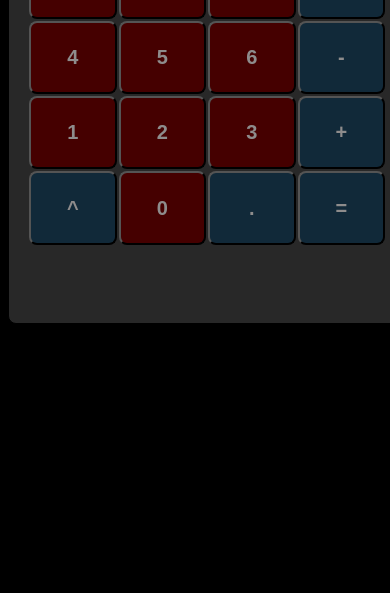
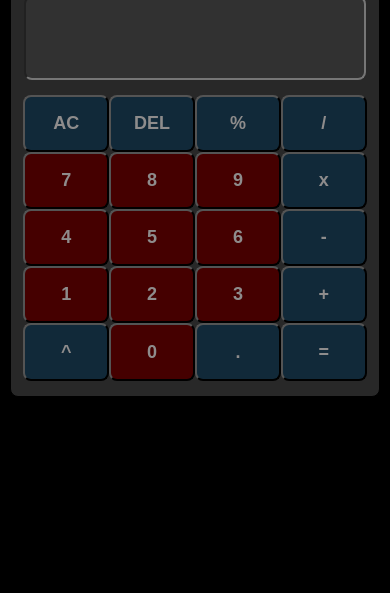
Before and after one commit to avadhoot7004/web-projects, a plain HTML site: page calculator/index.html in a window 390 px wide. Shown: the part 251-844 px from the top of the page. Drawn offline with Linux system fonts and the light colour scheme.

Commit message:
Updated media queries

```diff
--- a/calculator/styles.css
+++ b/calculator/styles.css
@@ -6,50 +6,59 @@ html {
 }
 body {
     background-color: rgb(0, 0, 0);
+    display: flex;
+    justify-content: center;
+    align-items: center;
+    height: 100vh;
+    margin: 0;
 }
 .main-frame {
-    margin: 25px auto;
     width: 400px;
-    height: 550px;
+    height: 514px;
     border: 1px solid rgb(0, 0, 0);
     border-radius: 8px;
     background-color: rgb(40, 40, 40);
+    display: flex;
+    flex-direction: column;
+    align-items: center;
 }
 .title {
-    margin-top: -17px;
-    margin-bottom: -17px;
-    padding-left: 5px;
+    margin: -14px 0;
+    padding: 5px;
     color: rgb(142, 140, 140);
     font-weight: bold;
+    width: 100%;
+    text-align: left;
 }
 #display {
     display: flex;
-    text-align: left;
-    margin: 0 auto;
-    padding: 0;
+    align-items: center;
+    justify-content: flex-end;
     width: 360px;
     height: 100px;
     border-radius: 8px;
     background-color: rgb(49, 49, 49);
     color: rgb(142, 140, 140);
     font-size: 3rem;
+    padding: 10px;
+    box-sizing: border-box;
+}
+.buttons {
+    width: 360px;
+    height: auto;
+    margin-top: 15px;
+    display: grid;
+    grid-template-columns: repeat(4, 1fr);
 }
 button {
     justify-content: center;
     cursor: pointer;
     border-radius: 8px;
     background-color: rgb(69, 0, 0);
-    color:rgb(142, 140, 140);
+    color: rgb(142, 140, 140);
     font-size: 20px;
     font-weight: bold;
-}
-.buttons {
-    width: 396px;
-    height: 415px;
-    padding: 20px;
-    gap: 2px;
-    display: grid;
-    grid-template-columns:  repeat(4, 1fr); /*fr= fractional unit 1fr indicates one column takes even amount of space*/
+    height: 67px;
 }
 button:hover {
     background-color: rgb(90, 30, 30);
@@ -67,11 +76,70 @@ button:active {
     background-color: rgba(60, 99, 124, 0.582);
 }
 
-@media (max-width: 768px) { /* For tablets and phones */
-#display {
-    font-size: 2rem; /* Reduce font size */
-    flex-direction: column; /* Stack items vertically */
-    width: 100%; /* Full width */
-    height: auto; /* Allow height to adjust naturally */
+@media (orientation: landscape) and (max-width: 768px) {
+    .main-frame {
+        width: 95vw; /* Scale the main frame width to fit smaller screens */
+        height: calc(50vw * (514 / 400)); /* Maintain aspect ratio */
+    }
+    #display {
+        width: 93%;
+        height: calc(90vw * (100 / 360)); /* Scale height proportionally */
+        font-size: 2.5rem; /* Adjust font size */
+    }
+    .buttons {
+        width: 60%; /* Adjust button container width */
+        height: auto;
+        margin-top: 17px;
+        margin-bottom: 15px;
+    }
+    button {
+        font-size: 18px; /* Reduce font size */
+        height: calc(50vw * (65 / 400)); /* Scale button height proportionally */
+        width: 22vw;
     }
 }
+
+
+@media (max-width: 521px) { /* For med & large mobiles */
+    .main-frame {
+        width: 95vw; /* Scale the main frame width to fit smaller screens */
+        height: calc(90vw * (514 / 400)); /* Maintain aspect ratio */
+    }
+    #display {
+        width: 93%;
+        height: calc(90vw * (100 / 360)); /* Scale height proportionally */
+        font-size: 2.5rem; /* Adjust font size */
+    }
+    .buttons {
+        width: 95%; /* Adjust button container width */
+        height: auto;
+        margin-top: 15px;
+        margin-bottom: 15px;
+    }
+    button {
+        font-size: 18px; /* Reduce font size */
+        height: calc(90vw * (65 / 400)); /* Scale button height proportionally */
+        width: 22vw;
+    }
+}
+@media (max-width: 320px) {
+    .main-frame {
+        width: 95vw; /* Scale the main frame width to fit smaller screens */
+        height: calc(90vw * (514 / 400)); /* Maintain aspect ratio */
+    }
+    #display {
+        width: 93%;
+        height: calc(90vw * (100 / 360)); /* Scale height proportionally */
+        font-size: 2.5rem; /* Adjust font size */
+    }
+    .buttons {
+        width: 95%; /* Adjust button container width */
+        height: auto;
+        margin-top: 9px;
+    }
+    button {
+        font-size: 18px; /* Reduce font size */
+        height: calc(90vw * (65 / 400)); /* Scale button height proportionally */
+        width: 22vw;
+    }
+}
```
